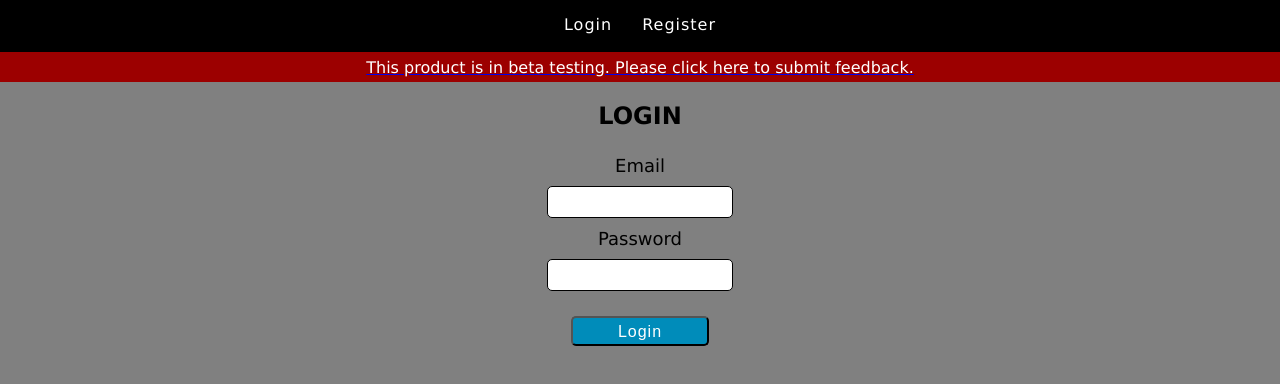
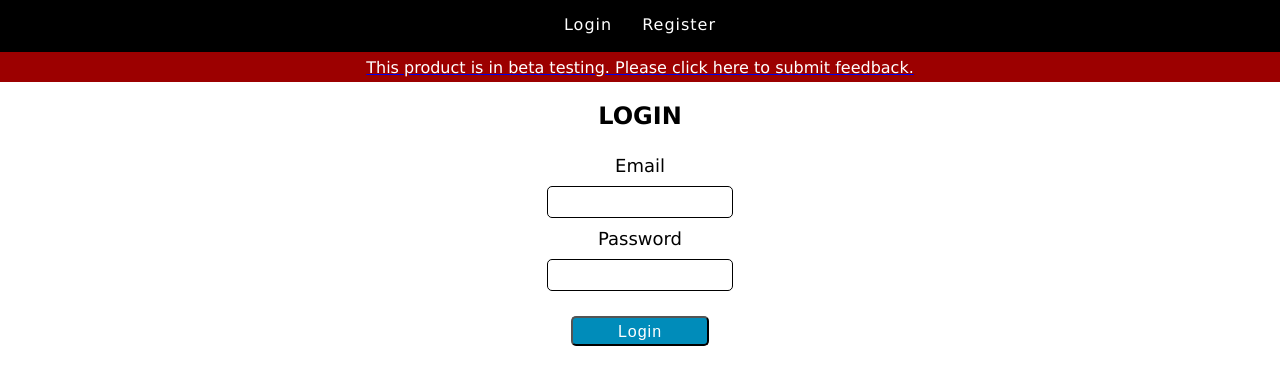
Before and after one commit to Eric-Lingren/inventory-manager, a React (Create React App) app in the folder client/: page /login in a window 1280 px wide. Shown: the top 384 px of the page. Built offline with nearby package versions, Linux system fonts and the light colour scheme; no server answers.

Commit message:
restoring backbround color

```diff
--- a/client/src/App.css
+++ b/client/src/App.css
@@ -1,5 +1,5 @@
 body {
-  background-color: gray;
+  /* background-color: gray; */
   font-family: 'Lucida Sans', 'Lucida Sans Regular', 'Lucida Grande', 'Lucida Sans Unicode', Geneva, Verdana, sans-serif;
   margin: 0;
 }
```
